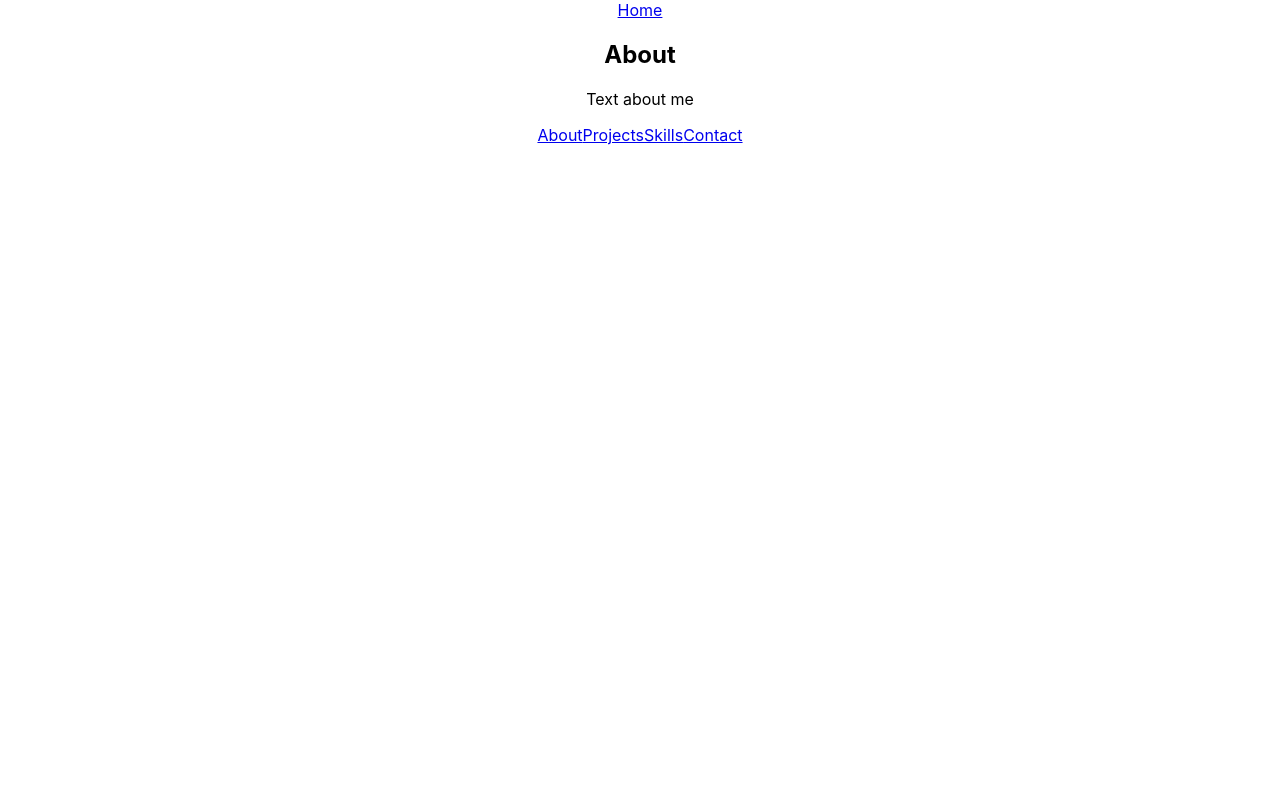
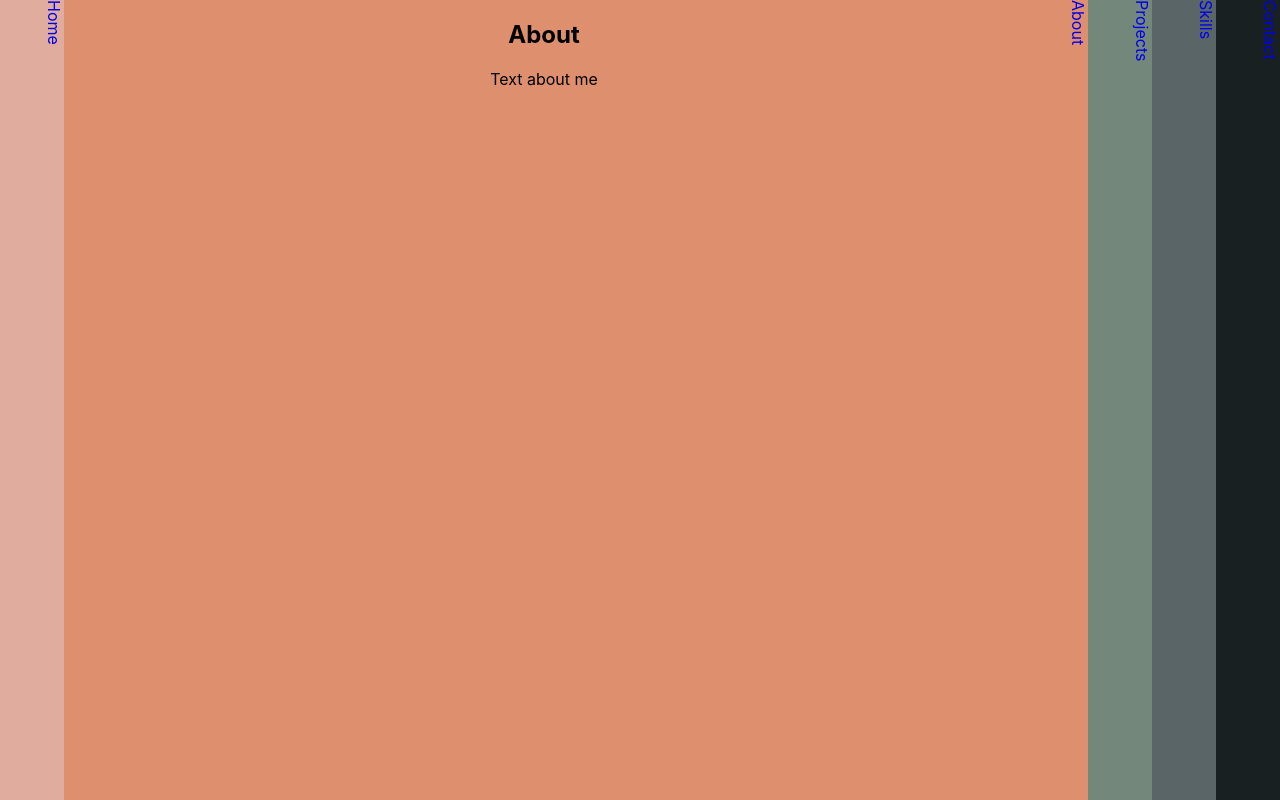
Before and after one commit to laurakelly1/portfolio-frontend, a JavaScript app: page /about in a window 1280 px wide. Built offline with nearby package versions, Linux system fonts and the light colour scheme; the HTML template or start-up script is replaced by a standard one.

Commit message:
Basic color and div styling

```diff
--- a/src/pages/About.js
+++ b/src/pages/About.js
@@ -4,17 +4,17 @@ const About = () => {
   return (
     <div className="main">
         <div className="sidebar-left">
-        <Link to="/">Home</Link>
+        <Link to="/" className="home-nav">Home</Link>
       </div>
-      <div className="main-page">
+      <div className="about-page">
         <h2>About</h2>
         <p>Text about me</p>
       </div>
       <div className="sidebar-right">
-        <Link to="/about">About</Link>
-        <Link to="/projects">Projects</Link>
-        <Link to="/skills">Skills</Link>
-        <Link to="/contact">Contact</Link>
+        <Link to="/about" className="about-nav">About</Link>
+        <Link to="/projects" className="project-nav">Projects</Link>
+        <Link to="/skills" className="skills-nav">Skills</Link>
+        <Link to="/contact" className="contact-nav">Contact</Link>
       </div>
     </div>
   );
--- a/src/pages/Contact.js
+++ b/src/pages/Contact.js
@@ -4,19 +4,19 @@ const Contact = () => {
   return (
     <div className="main">
       <div className="sidebar-left">
-        <Link to="/">Home</Link>
-        <Link to="/about">About</Link>
-        <Link to="/projects">Projects</Link>
-        <Link to="/skills">Skills</Link>
+        <Link to="/" className="home-nav">Home</Link>
+        <Link to="/about" className="about-nav">About</Link>
+        <Link to="/projects" className="project-nav">Projects</Link>
+        <Link to="/skills" className="skills-nav">Skills</Link>
       </div>
-      <div className="main-page">
+      <div className="contact-page">
         <h2>Contact</h2>
         <p>Email</p>
         <p>GitHub</p>
         <p>LinkedIn</p>
       </div>
       <div className="sidebar-right">
-        <Link to="/contact">Contact</Link>
+        <Link to="/contact" className="contact-nav">Contact</Link>
       </div>
     </div>
   );
--- a/src/pages/Home.js
+++ b/src/pages/Home.js
@@ -3,7 +3,7 @@ import { Link } from "react-router-dom";
 const Home = () => {
   return (
     <div className="main">
-      <div className="main-page">
+      <div className="home-page">
         <div className="home-top">
           <h4>Location</h4>
           <h4>Keywords</h4>
@@ -16,11 +16,11 @@ const Home = () => {
         </div>
       </div>
       <div className="sidebar-right">
-        <Link to="/">Home</Link>
-        <Link to="/about">About</Link>
-        <Link to="/projects">Projects</Link>
-        <Link to="/skills">Skills</Link>
-        <Link to="/contact">Contact</Link>
+        <Link to="/" className="home-nav">Home</Link>
+        <Link to="/about" className="about-nav">About</Link>
+        <Link to="/projects" className="project-nav">Projects</Link>
+        <Link to="/skills" className="skills-nav">Skills</Link>
+        <Link to="/contact" className="contact-nav">Contact</Link>
       </div>
     </div>
   );
--- a/src/pages/Projects.js
+++ b/src/pages/Projects.js
@@ -1,13 +1,13 @@
 import { Link } from "react-router-dom";
 
 const Projects = () => {
-    return (
-        <div className="main">
-        <div className="sidebar-left">
-        <Link to="/">Home</Link>
-        <Link to="/about">About</Link>
+  return (
+    <div className="main">
+      <div className="sidebar-left">
+        <Link to="/" className="home-nav">Home</Link>
+        <Link to="/about" className="about-nav">About</Link>
       </div>
-      <div className="main-page">
+      <div className="projects-page">
         <h2>Projects</h2>
         <p>Project 1</p>
         <p>Project 2</p>
@@ -15,13 +15,12 @@ const Projects = () => {
         <p>Project 4</p>
       </div>
       <div className="sidebar-right">
-
-        <Link to="/projects">Projects</Link>
-        <Link to="/skills">Skills</Link>
-        <Link to="/contact">Contact</Link>
+        <Link to="/projects" className="project-nav">Projects</Link>
+        <Link to="/skills" className="skills-nav">Skills</Link>
+        <Link to="/contact" className="contact-nav">Contact</Link>
       </div>
     </div>
-    )
-}
+  );
+};
 
 export default Projects;
--- a/src/pages/Skills.js
+++ b/src/pages/Skills.js
@@ -4,19 +4,19 @@ const Skills = () => {
   return (
     <div className="main">
       <div className="sidebar-left">
-        <Link to="/">Home</Link>
-        <Link to="/about">About</Link>
-        <Link to="/projects">Projects</Link>
+        <Link to="/" className="home-nav">Home</Link>
+        <Link to="/about" className="about-nav">About</Link>
+        <Link to="/projects" className="project-nav">Projects</Link>
       </div>
-      <div className="main-page">
-        <h2>Skils</h2>
+      <div className="skills-page">
+        <h2>Skills</h2>
         <p>Languages</p>
         <p>Stylesheets</p>
         <p>Soft skills</p>
       </div>
       <div className="sidebar-right">
-        <Link to="/skills">Skills</Link>
-        <Link to="/contact">Contact</Link>
+        <Link to="/skills" className="skills-nav">Skills</Link>
+        <Link to="/contact" className="contact-nav">Contact</Link>
       </div>
     </div>
   );
--- a/src/styles.scss
+++ b/src/styles.scss
@@ -1,3 +1,112 @@
 .App {
-    text-align: center;
+  text-align: center;
 }
+$light-orange: #e0ac9d;
+$dark-orange: #de8f6e;
+$light-green: #73877b;
+$dark-green: #596567;
+$almost-black: #182021;
+
+@mixin page-size {
+  width: 100vw;
+  height: 100vh;
+}
+@mixin nav-bars {
+  display: block;
+  flex-grow: 1;
+  width: 4rem;
+  text-decoration: none;
+  text-orientation: mixed;
+  writing-mode: vertical-rl;
+  text-align: start;
+}
+
+.main {
+  display: flex;
+  .sidebar-left {
+    display: flex;
+  }
+  .sidebar-right {
+    display: flex;
+  }
+  .home-nav {
+    background-color: $light-orange;
+    @include nav-bars;
+  }
+  .about-nav {
+    background-color: $dark-orange;
+    @include nav-bars;
+  }
+  .project-nav {
+    background-color: $light-green;
+    @include nav-bars;
+  }
+  .skills-nav {
+    background-color: $dark-green;
+    @include nav-bars;
+  }
+  .contact-nav {
+    background-color: $almost-black;
+    @include nav-bars;
+  }
+}
+
+.home-page {
+  background-color: $light-orange;
+  flex-grow: 2;
+  @include page-size;
+  .sidebar-left {
+    flex-grow: 1;
+  }
+  .sidebar-right {
+    flex-grow: 1;
+  }
+}
+
+.about-page {
+  background-color: $dark-orange;
+  flex-grow: 2;
+  @include page-size;
+  .sidebar-left {
+    flex-grow: 1;
+  }
+  .sidebar-right {
+    flex-grow: 1;
+  }
+}
+.projects-page {
+  background-color: $light-green;
+  color: white;
+  flex-grow: 2;
+  @include page-size;
+  .sidebar-left {
+    flex-grow: 1;
+  }
+  .sidebar-right {
+    flex-grow: 1;
+  }
+}
+.skills-page {
+  background-color: $dark-green;
+  color: white;
+  flex-grow: 2;
+  @include page-size;
+  .sidebar-left {
+    flex-grow: 1;
+  }
+  .sidebar-right {
+    flex-grow: 1;
+  }
+}
+.contact-page {
+  background-color: $almost-black;
+  color: white;
+  flex-grow: 2;
+  @include page-size;
+  .sidebar-left {
+    flex-grow: 1;
+  }
+  .sidebar-right {
+    flex-grow: 1;
+  }
+}
```
